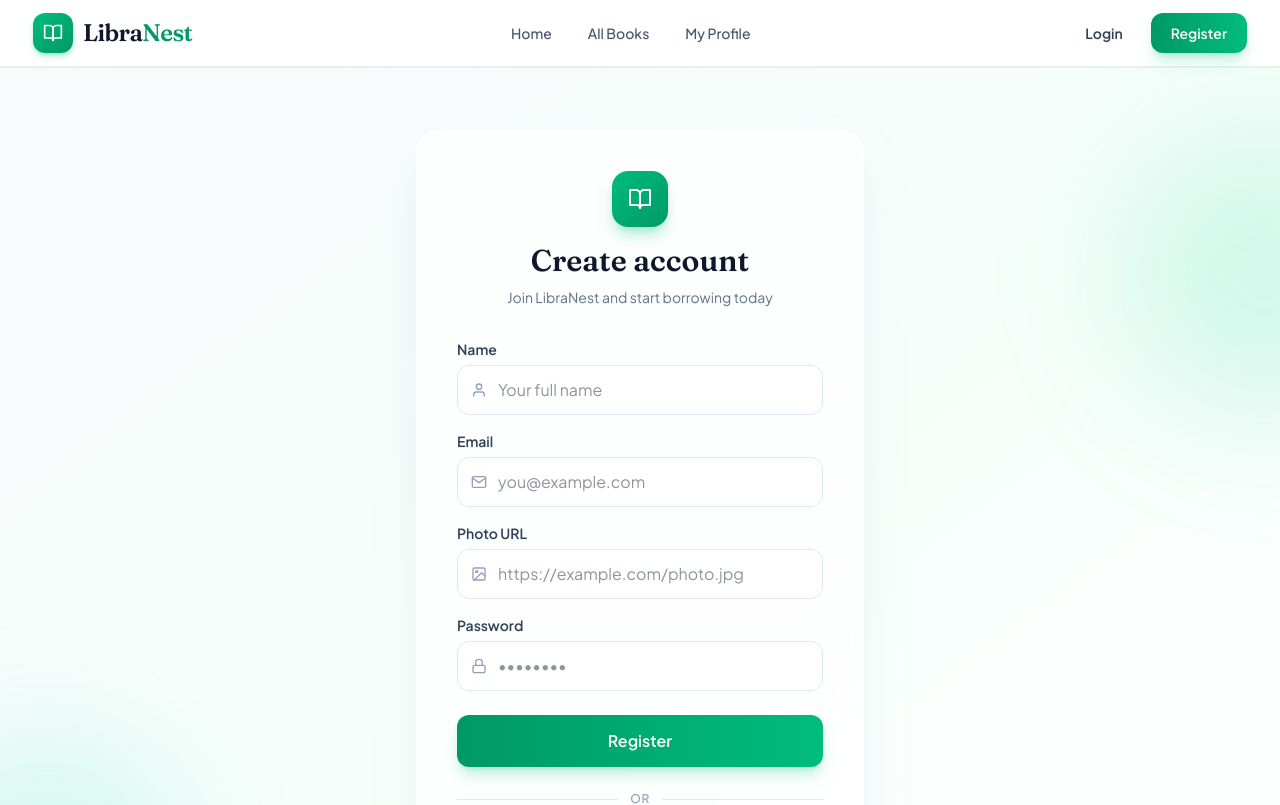
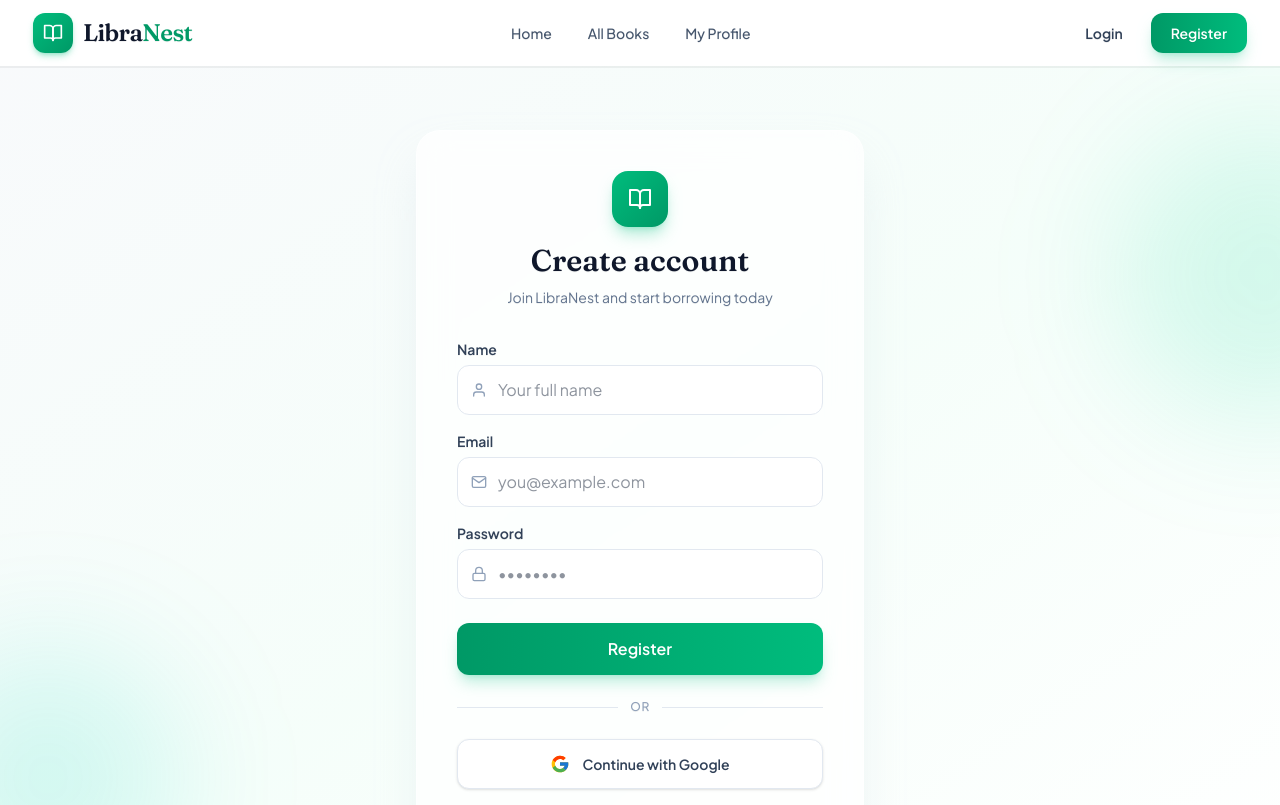
Before and after one commit to NafizImrose/Assignment-8, a Next.js app: page /register in a window 1280 px wide. Shown: the top 805 px of the page. Built offline with nearby package versions, Linux system fonts and the light colour scheme.

Commit message:
refactor: remove photo URL input from RegisterPage and add authentication setup with better-auth

```diff
--- /dev/null
+++ b/app/api/auth/[...all]/route.js
@@ -0,0 +1,4 @@
+import { auth } from "@/lib/auth"; // path to your auth file
+import { toNextJsHandler } from "better-auth/next-js";
+
+export const { POST, GET } = toNextJsHandler(auth);
--- a/app/register/page.js
+++ b/app/register/page.js
@@ -68,24 +68,6 @@
 
           <div>
             <label
-              htmlFor="photo"
-              className="mb-1.5 block text-sm font-semibold text-slate-700"
-            >
-              Photo URL
-            </label>
-            <div className="relative">
-              <FiImage className="pointer-events-none absolute left-3.5 top-1/2 -translate-y-1/2 text-slate-400" />
-              <input
-                id="photo"
-                type="url"
-                placeholder="https://example.com/photo.jpg"
-                className="w-full rounded-xl border border-slate-200 bg-white py-3 pl-10 pr-4 text-slate-800 outline-none transition focus:border-emerald-400 focus:ring-2 focus:ring-emerald-100"
-              />
-            </div>
-          </div>
-
-          <div>
-            <label
               htmlFor="reg-password"
               className="mb-1.5 block text-sm font-semibold text-slate-700"
             >
--- /dev/null
+++ b/lib/auth-client.js
@@ -0,0 +1,5 @@
+import { createAuthClient } from "better-auth/react";
+export const authClient = createAuthClient({
+  /** The base URL of the server (optional if you're using the same domain) */
+  baseURL: "http://localhost:3000",
+});
--- /dev/null
+++ b/lib/auth.js
@@ -0,0 +1,14 @@
+import { betterAuth } from "better-auth";
+import { MongoClient } from "mongodb";
+import { mongodbAdapter } from "better-auth/adapters/mongodb";
+
+const client = new MongoClient(process.env.MONGODB_URL);
+const db = client.db("book-nest");
+
+export const auth = betterAuth({
+  database: mongodbAdapter(db, { client }),
+  // Optional: if you don't provide a client, database transactions won't be enabled.
+  emailAndPassword: {
+    enabled: true,
+  },
+});
--- a/package.json
+++ b/package.json
@@ -9,9 +9,12 @@
     "lint": "eslint"
   },
   "dependencies": {
+    "@better-auth/mongo-adapter": "^1.6.23",
     "animate.css": "^4.1.1",
+    "better-auth": "^1.6.23",
     "daisyui": "^5.0.0",
     "framer-motion": "^12.0.0",
+    "mongodb": "^7.5.0",
     "next": "^15.5.20",
     "react": "^19.0.0",
     "react-dom": "^19.0.0",
```
Also changed, not shown: 1 other file (tests, documents, lock files or other folders).
